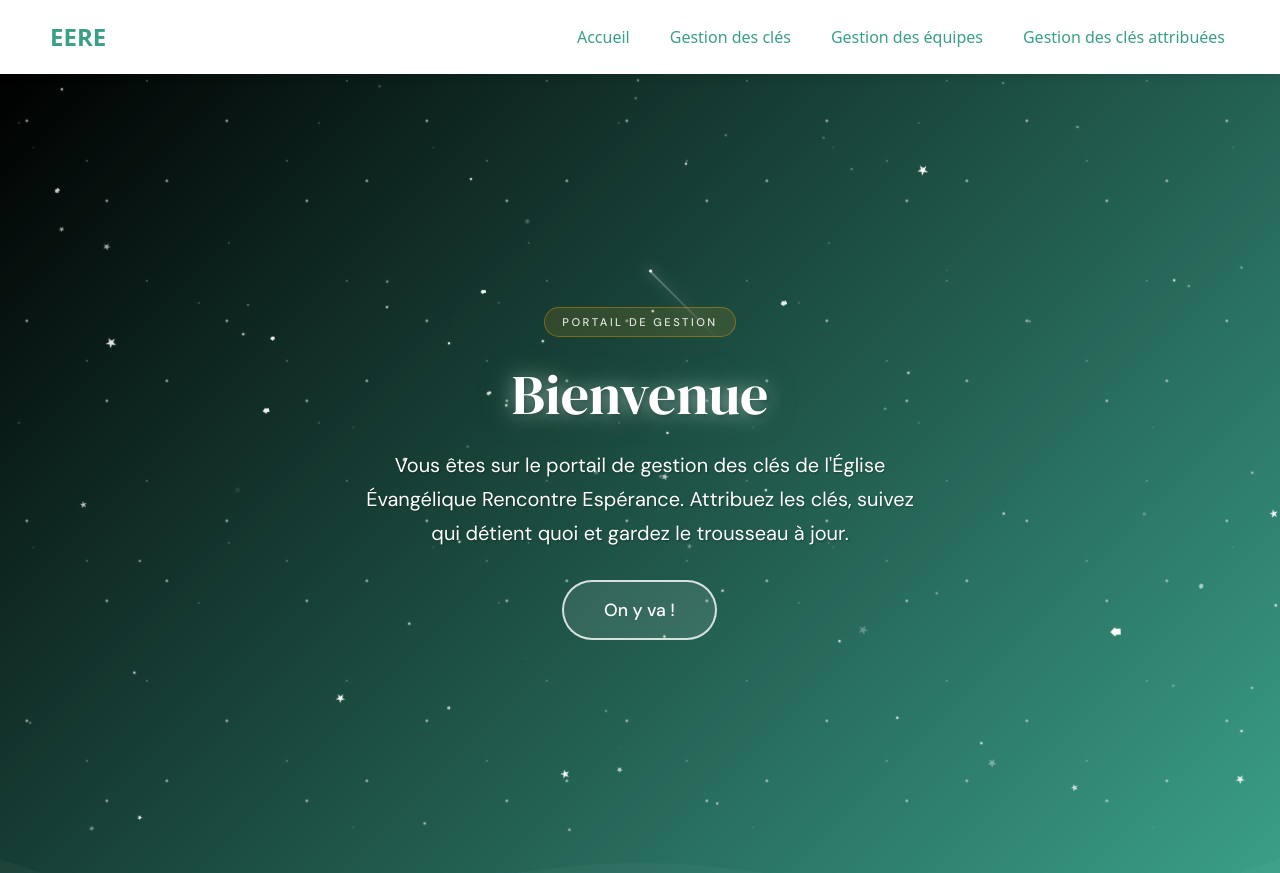
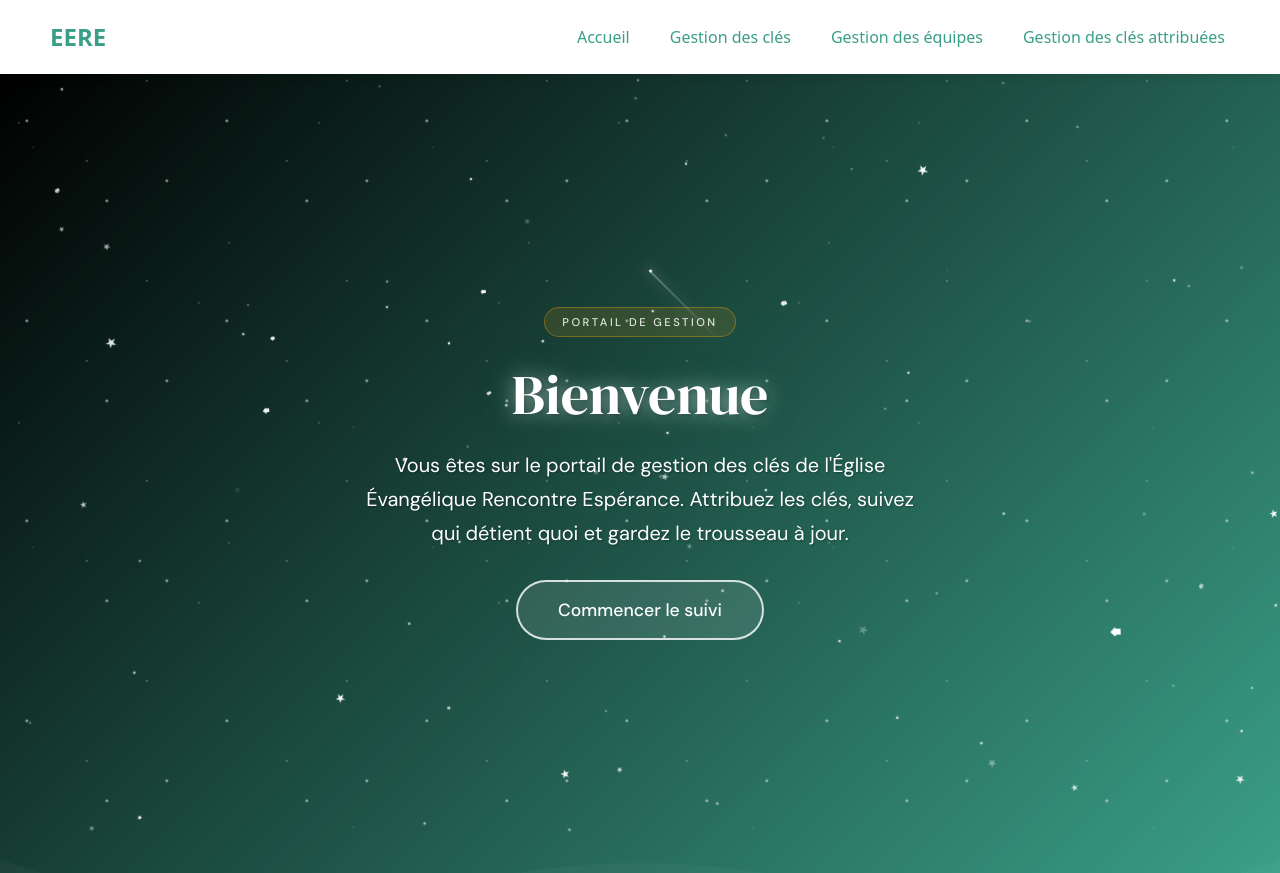
Before and after one commit to Dev9710/keys-management-eere, a Django app: template merchex/listings/templates/listings/home.html in a window 1280 px wide. Shown: the top 873 px of the page. Run offline with Django 4.2, Linux system fonts and the light colour scheme; the template is opened without the code that fills it, so the values that code supplies are empty.

Commit message:
Home : bouton hero « On y va ! » → « Commencer le suivi »
Formulation qui oriente vers l'action principale (le suivi des clés)
plutôt qu'une exhortation, dans la continuité du ton d'accompagnement.

```diff
--- a/merchex/listings/templates/listings/home.html
+++ b/merchex/listings/templates/listings/home.html
@@ -681,7 +681,7 @@
         <h1 class="hero-title">Bienvenue</h1>
         <p class="hero-description">Vous êtes sur le portail de gestion des clés de l'Église Évangélique Rencontre Espérance. Attribuez les clés, suivez qui détient quoi et gardez le trousseau à jour.</p>
         <button class="cta-button" onclick="window.location.href='{% url 'key_list' %}'">
-            <span>On y va !</span>
+            <span>Commencer le suivi</span>
         </button>
     </div>
 </section>
```
